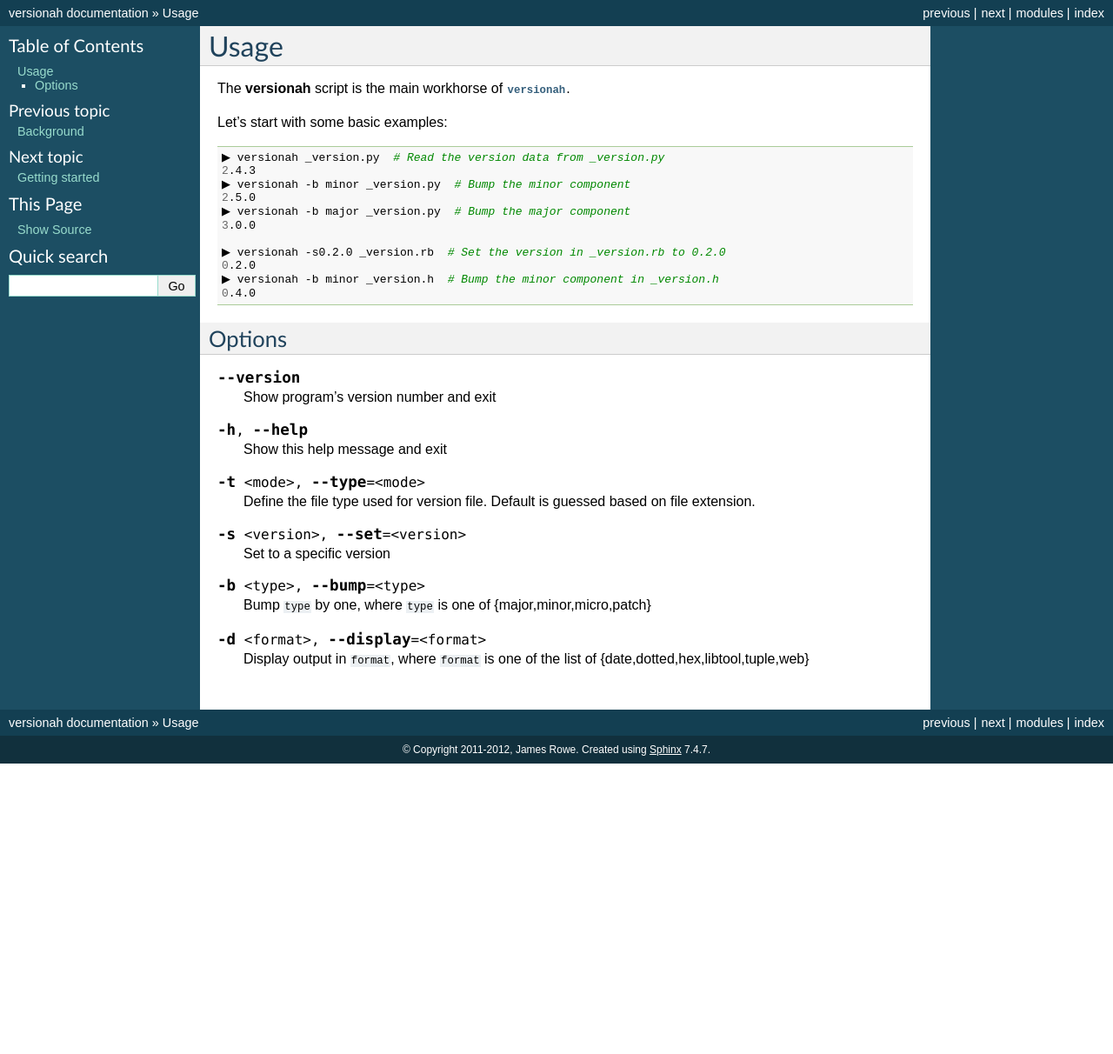
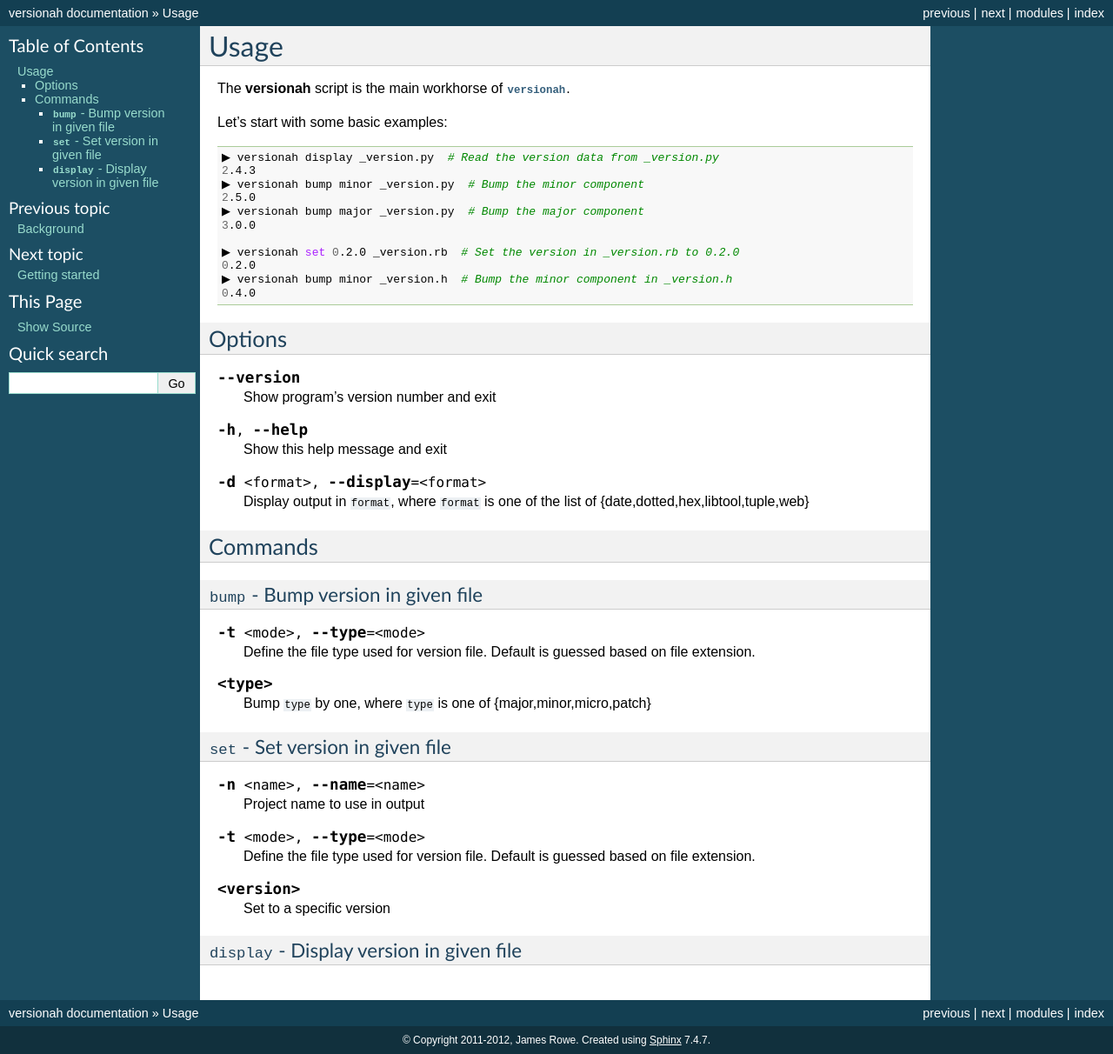
Before and after one commit to JNRowe/versionah, a Sphinx documentation site: the page built from doc/usage.rst, in a window 1280 px wide. Shown: the whole page at 87% size. Built offline with Sphinx 7.4.7, drawn with Linux system fonts in a browser that asks for light colours; the version number could not be read and is left out; before the commit the page ends 900 px from its top, so only the background shows below that.

```diff
--- a/doc/getting_started.rst
+++ b/doc/getting_started.rst
@@ -9,9 +9,9 @@ number, and optionally a name for the package:
 
 .. code-block:: sh
 
-    ▶ versionah -t c -s0.2.0 src/version.h
+    ▶ versionah set -t c 0.2.0 src/version.h
     0.2.0
-    ▶ versionah -t c -s0.2.0 -n my_app src/version.h
+    ▶ versionah set -t c -n my_app 0.2.0 src/version.h
     0.2.0
 
 :file:`Makefile` usage
@@ -23,7 +23,7 @@ rules:
 .. code-block:: make
 
     $(addprefix version-, major minor micro):
-        versionah -b $(subst version-,, $@) src/version.h
+        versionah bump $(subst version-,, $@) src/version.h
 
 The above example makes it possible to call, for example,
 :makevar:`version-minor` to bump the minor component in :file:`src/version.h`.
@@ -44,7 +44,7 @@ make_ files:
     $(LIBRARY_NAME): $(LIBRARY_OBJS)
         $(LIBTOOL) --mode=link $(CC) -o $(LIBRARY_NAME) $(LIBRARY_OBJS) \
             -rpath $(libdir) \
-            -version-info `versionah -d libtool src/version.h`
+            -version-info `versionah -d libtool display src/version.h`
 
 Using the version information as the ``libtool`` interface age requires strict
 practise in maintaining the semantics of your version data, but doing so
@@ -101,8 +101,8 @@ be:
 .. sourcecode:: make
 
     man.1: man.pod
-        pod2man --section=1 --release="`versionah -d dotted src/version.h`" \
-            --date="`versionah -d date src/version.h`" $< $@
+        pod2man --section=1 --release="`versionah -d dotted display src/version.h`" \
+            --date="`versionah -d date display src/version.h`" $< $@
 
 More examples
 -------------
--- a/doc/usage.rst
+++ b/doc/usage.rst
@@ -7,20 +7,20 @@ Let's start with some basic examples:
 
 .. code-block:: sh
 
-    ▶ versionah _version.py  # Read the version data from _version.py
+    ▶ versionah display _version.py  # Read the version data from _version.py
     2.4.3
-    ▶ versionah -b minor _version.py  # Bump the minor component
+    ▶ versionah bump minor _version.py  # Bump the minor component
     2.5.0
-    ▶ versionah -b major _version.py  # Bump the major component
+    ▶ versionah bump major _version.py  # Bump the major component
     3.0.0
 
-    ▶ versionah -s0.2.0 _version.rb  # Set the version in _version.rb to 0.2.0
+    ▶ versionah set 0.2.0 _version.rb  # Set the version in _version.rb to 0.2.0
     0.2.0
-    ▶ versionah -b minor _version.h  # Bump the minor component in _version.h
+    ▶ versionah bump minor _version.h  # Bump the minor component in _version.h
     0.4.0
 
 Options
-'''''''
+-------
 
 .. program:: versionah
 
@@ -32,20 +32,42 @@ Options
 
    Show this help message and exit
 
+.. cmdoption:: -d <format>, --display=<format>
+
+   Display output in ``format``, where ``format`` is one of the list of
+   {date,dotted,hex,libtool,tuple,web}
+
+
+Commands
+--------
+
+``bump`` - Bump version in given file
+'''''''''''''''''''''''''''''''''''''
+
 .. cmdoption:: -t <mode>, --type=<mode>
 
    Define the file type used for version file.  Default is guessed based on file
    extension.
 
-.. cmdoption:: -s <version>, --set=<version>
+.. cmdoption:: <type>
+
+   Bump ``type`` by one, where ``type`` is one of {major,minor,micro,patch}
+
+``set`` - Set version in given file
+'''''''''''''''''''''''''''''''''''
+
+.. cmdoption:: -n <name>, --name=<name>
+
+   Project name to use in output
+
+.. cmdoption:: -t <mode>, --type=<mode>
+
+   Define the file type used for version file.  Default is guessed based on file
+   extension.
+
+.. cmdoption:: <version>
 
    Set to a specific version
 
-.. cmdoption:: -b <type>, --bump=<type>
-
-   Bump ``type`` by one, where ``type`` is one of {major,minor,micro,patch}
-
-.. cmdoption:: -d <format>, --display=<format>
-
-   Display output in ``format``, where ``format`` is one of the list of
-   {date,dotted,hex,libtool,tuple,web}
+``display`` - Display version in given file
+'''''''''''''''''''''''''''''''''''''''''''
--- a/setup.py
+++ b/setup.py
@@ -11,9 +11,7 @@ ver_file = open("versionah/_version.py")
 _version = imp.load_module("_version", ver_file, ver_file.name,
                            (".py", ver_file.mode, imp.PY_SOURCE))
 
-install_requires = ['Jinja2>=2', ]
-if sys.version_info[:2] < (2, 7):
-    install_requires.append('argparse')
+install_requires = ['Jinja2>=2', 'aaargh']
 
 setup(
     name='versionah',
```
Also changed, not shown: README.rst (+4 -4 lines), doc/api/commandline.rst (+9 -21 lines), doc/versionah.1.rst (+43 -12 lines), versionah/__init__.py (+109 -65 lines), 5 other files.
